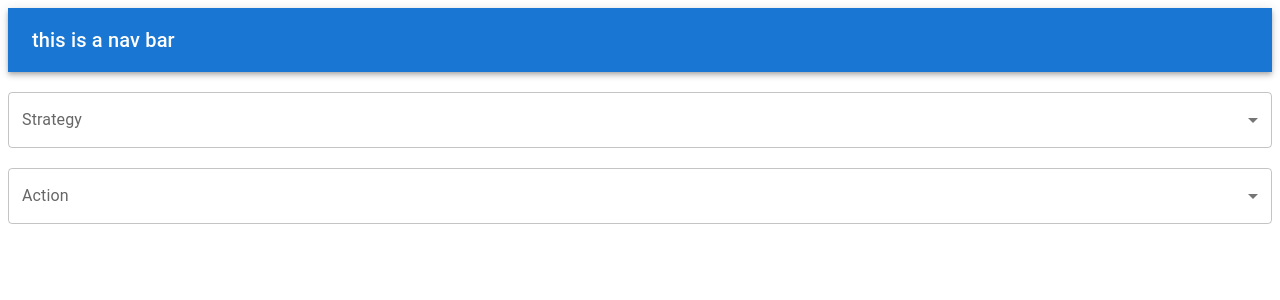
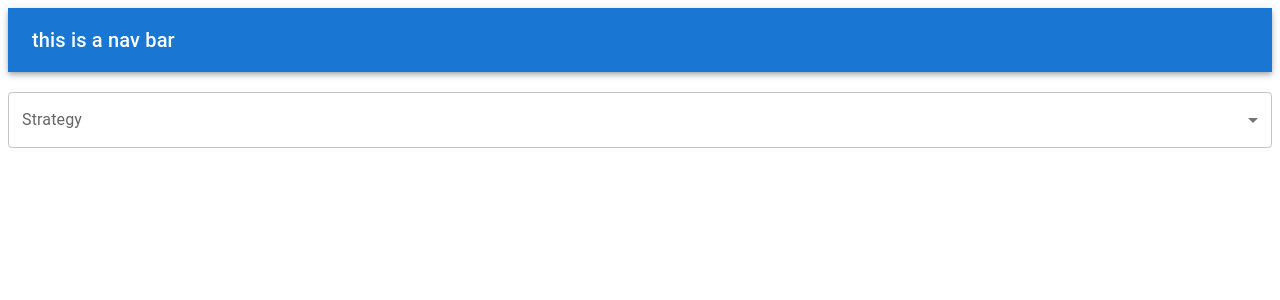
Before and after one commit to alaasahraoui/AdaptationPanel, a React (Vite) app: page / in a window 1280 px wide. Shown: the top 300 px of the page. Built offline with nearby package versions, Linux system fonts and the light colour scheme.

Commit message:
render 2nd menu only if 1st is selected + fixed the warning + optimized the code + bugs fixed (all working)

```diff
--- a/src/components/FormComponent.jsx
+++ b/src/components/FormComponent.jsx
@@ -1,9 +1,5 @@
-// FormComponent.js
-import React, { useState } from 'react';
+import React, { useState, useMemo } from 'react';
 import { FormControl, InputLabel, MenuItem, Select } from '@mui/material';
-import { action1 } from '../ConfigFiles/action1';
-import { action2 } from '../ConfigFiles/action2';
-import { action3 } from '../ConfigFiles/action3';
 import actions from '../ConfigFiles/actions';
 import strategies from '../ConfigFiles/strategies';
 
@@ -11,12 +7,19 @@ const FormComponent = () => {
   const [selectedStrategy, setSelectedStrategy] = useState('');
   const [selectedAction, setSelectedAction] = useState('');
 
-  // Filter actions based on the selected strategy ( gets updated when the user selects a strategy (reexecutes the function))
-  const filteredActions = actions.filter(action =>
-    action.strategyId === parseInt(selectedStrategy)
-  );
-  //debugging
-console.log(filteredActions);
+  // useMemo to filter actions based on the selected strategy, optimizing re-renders
+  const filteredActions = useMemo(() => actions.filter(action =>
+    action.strategyId === parseInt(selectedStrategy, 10)), [actions, selectedStrategy]);
+
+  const handleStrategyChange = (e) => {
+    setSelectedStrategy(e.target.value);
+    setSelectedAction(''); // Reset selected action when strategy changes
+  };
+
+  const handleActionChange = (e) => {
+    setSelectedAction(e.target.value);
+  };
+
   return (
     <div>
       <FormControl fullWidth>
@@ -25,32 +28,32 @@ console.log(filteredActions);
           labelId="strategy-select-label"
           id="strategy-select"
           value={selectedStrategy}
-          onChange={(e) => setSelectedStrategy(e.target.value)}
+          onChange={handleStrategyChange}
           displayEmpty
         >
 
           {strategies.map((strategy) => (
-            <MenuItem key={strategy.strategy_id} value={strategy.strategy_id}>
+            <MenuItem key={strategy.strategy_id} value={strategy.strategy_id.toString()}>
               {strategy.name}
             </MenuItem>
           ))}
         </Select>
       </FormControl>
 
-      {selectedStrategy != null && (
-        //i added the != null to remove the bug if the id == 0 it will not show the action of that strategy
+      {/* Render action dropdown only if a strategy is selected */}
+      {selectedStrategy && (
         <FormControl fullWidth style={{ marginTop: '20px' }}>
           <InputLabel id="action-select-label">Action</InputLabel>
           <Select
             labelId="action-select-label"
             id="action-select"
             value={selectedAction}
-            onChange={(e) => setSelectedAction(e.target.value)}
+            onChange={handleActionChange}
             displayEmpty
           >
 
             {filteredActions.map((action) => (
-              <MenuItem key={action.actionId} value={action.actionId}>
+              <MenuItem key={action.actionId} value={action.actionId.toString()}>
                 {action.actionName}
               </MenuItem>
             ))}
```
